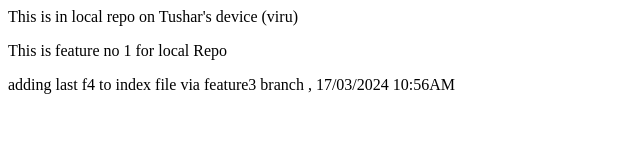
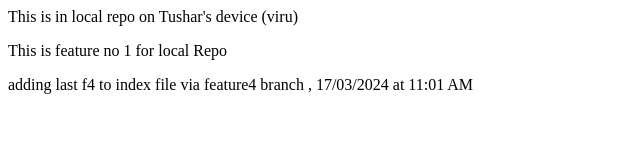
Before and after one commit to tusharxt/ef-Local-repo, a plain HTML site: page index.html in a window 1280 px wide. Shown: the full height of the page, 0-640 px from the left. Drawn offline with Linux system fonts and the light colour scheme.

Commit message:
commiting to f4 file

```diff
--- a/index.html
+++ b/index.html
@@ -1,3 +1,3 @@
 <p>This is in local repo on Tushar's device (viru)</p>
 <p>This is feature no 1 for local Repo</p>
-<p>adding last f4 to index file via feature3 branch , 17/03/2024 10:56AM </p>
+<p>adding last f4 to index file via feature4 branch , 17/03/2024 at 11:01 AM </p>
```
